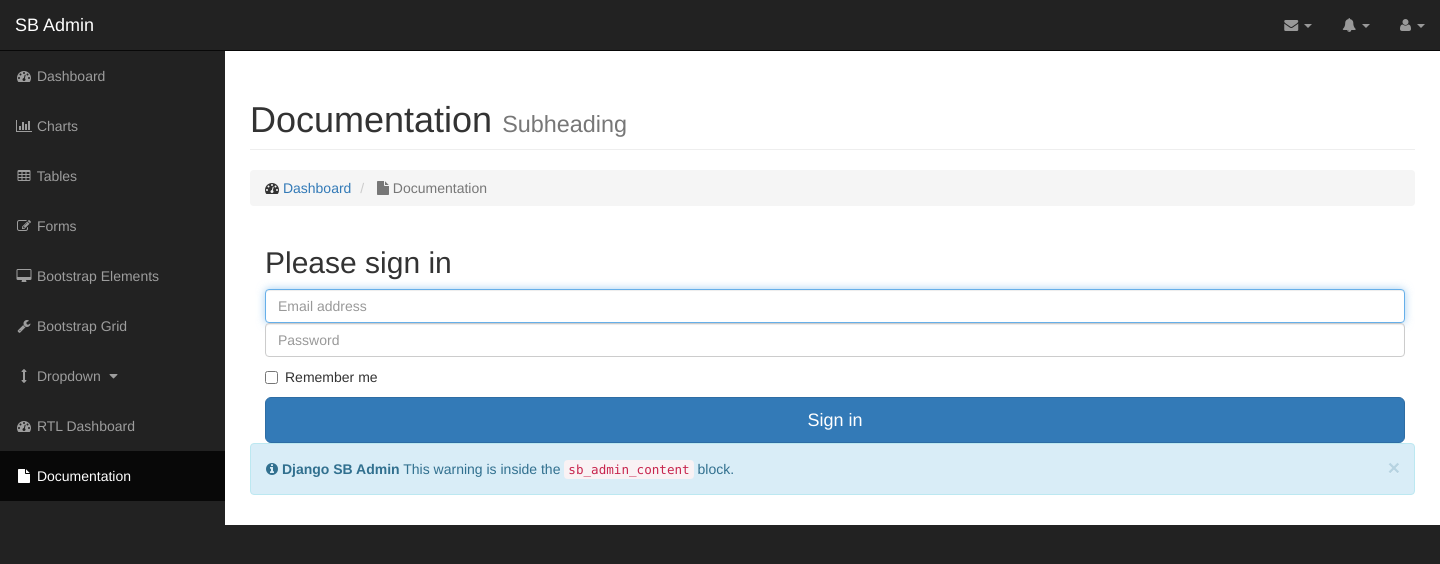
After one commit to bluszcz/django-sb-admin, a Django app: template django_sb_admin/templates/django_sb_admin/start.html in a window 1440 px wide. The commit adds this page. Shown: the top 564 px of the page. Run offline with Django 3.2, Linux system fonts and the light colour scheme; the template is opened without the code that fills it, so the values that code supplies are empty; grey boxes labelled with a size stand in for pictures from a placeholder-image service; some libraries are stand-ins or nearby versions.

Commit message:
Some new urls

```diff
--- a/django_sb_admin/templates/django_sb_admin/base.html
+++ b/django_sb_admin/templates/django_sb_admin/base.html
@@ -58,7 +58,7 @@
                                     </span>
                                     <div class="media-body">
                                         <h5 class="media-heading">
-                                            <strong>John Smith</strong>
+                                            <strong>{{ user.username }}</strong>
                                         </h5>
                                         <p class="small text-muted"><i class="fa fa-clock-o"></i> Yesterday at 4:32 PM</p>
                                         <p>Lorem ipsum dolor sit amet, consectetur...</p>
@@ -74,7 +74,7 @@
                                     </span>
                                     <div class="media-body">
                                         <h5 class="media-heading">
-                                            <strong>John Smith</strong>
+                                            <strong>{{ user.username }}</strong>
                                         </h5>
                                         <p class="small text-muted"><i class="fa fa-clock-o"></i> Yesterday at 4:32 PM</p>
                                         <p>Lorem ipsum dolor sit amet, consectetur...</p>
@@ -90,7 +90,7 @@
                                     </span>
                                     <div class="media-body">
                                         <h5 class="media-heading">
-                                            <strong>John Smith</strong>
+                                            <strong>{{ user.username }}</strong>
                                         </h5>
                                         <p class="small text-muted"><i class="fa fa-clock-o"></i> Yesterday at 4:32 PM</p>
                                         <p>Lorem ipsum dolor sit amet, consectetur...</p>
@@ -131,7 +131,7 @@
                     </ul>
                 </li>
                 <li class="dropdown">
-                    <a href="#" class="dropdown-toggle" data-toggle="dropdown"><i class="fa fa-user"></i> John Smith <b class="caret"></b></a>
+                    <a href="#" class="dropdown-toggle" data-toggle="dropdown"><i class="fa fa-user"></i> {{ user.username }} <b class="caret"></b></a>
                     <ul class="dropdown-menu">
                         <li>
                             <a href="#"><i class="fa fa-fw fa-user"></i> Profile</a>
@@ -181,11 +181,12 @@
                             </li>
                         </ul>
                     </li>
-                    <li class="active">
-                        <a href="blank-page.html"><i class="fa fa-fw fa-file"></i> Blank Page</a>
-                    </li>
+
                     <li>
                         <a href="index-rtl.html"><i class="fa fa-fw fa-dashboard"></i> RTL Dashboard</a>
+                    </li>
+                    <li class="active">
+                        <a href="blank-page.html"><i class="fa fa-fw fa-file"></i> Documentation</a>
                     </li>
                 </ul>
             </div>{% endblock sb_admin_sidebar %}
@@ -200,20 +201,37 @@
                 <div class="row">
                     <div class="col-lg-12">
                         <h1 class="page-header">
-                            Blank Page
-                            <small>Subheading</small>
+                            {% block sb_admin_title %}Documentation{% endblock sb_admin_title %}
+                            {% block sb_admin_subheading %}<small>Subheading</small>{% endblock sb_admin_subheading %}
                         </h1>
                         <ol class="breadcrumb">
                             <li>
                                 <i class="fa fa-dashboard"></i>  <a href="index.html">Dashboard</a>
                             </li>
                             <li class="active">
-                                <i class="fa fa-file"></i> Blank Page
+                                <i class="fa fa-file"></i> Documentation
                             </li>
                         </ol>
                     </div>
                 </div>
                 <!-- /.row -->
+                   <div class="container">
+
+      <form class="form-signin">
+        <h2 class="form-signin-heading">Please sign in</h2>
+        <label for="inputEmail" class="sr-only">Email address</label>
+        <input type="email" id="inputEmail" class="form-control" placeholder="Email address" required autofocus>
+        <label for="inputPassword" class="sr-only">Password</label>
+        <input type="password" id="inputPassword" class="form-control" placeholder="Password" required>
+        <div class="checkbox">
+          <label>
+            <input type="checkbox" value="remember-me"> Remember me
+          </label>
+        </div>
+        <button class="btn btn-lg btn-primary btn-block" type="submit">Sign in</button>
+      </form>
+
+    </div>
                 {% block sb_admin_content %}
                 <div class="row">
                     <div class="col-lg-12">
--- /dev/null
+++ b/django_sb_admin/templates/django_sb_admin/start.html
@@ -0,0 +1 @@
+{% extends "django_sb_admin/base.html" %}
--- a/django_sb_admin/views.py
+++ b/django_sb_admin/views.py
@@ -1,3 +1,7 @@
 from django.shortcuts import render
 
-# Create your views here.
+
+def start(request):
+    """Start page with a documentation.
+    """
+    return render(request, "django_sb_admin/start.html")
--- a/setup.py
+++ b/setup.py
@@ -13,7 +13,7 @@
     packages=['django_sb_admin'],
     include_package_data=True,
     license='Apache License version 2.0',  # example license
-    description='',
+    description='SB Admin dashboard Bootstrap 3 theme packaged as Django app.',
     long_description=README,
     url='https://github.com/bluszcz/django-smb-admin',
     author='Rafał Zawadzki',
@@ -22,13 +22,14 @@
         'Environment :: Web Environment',
         'Framework :: Django',
         'Intended Audience :: Developers',
-        'License :: OSI Approved :: BSD License', # example license
+        'License :: OSI Approved :: Apache License', # example license
         'Operating System :: OS Independent',
         'Programming Language :: Python',
         # Replace these appropriately if you are stuck on Python 2.
         'Programming Language :: Python :: 3',
         'Programming Language :: Python :: 3.2',
         'Programming Language :: Python :: 3.3',
+        'Programming Language :: Python :: 2.7',
         'Topic :: Internet :: WWW/HTTP',
         'Topic :: Internet :: WWW/HTTP :: Dynamic Content',
         ],
```
Also changed, not shown: django_sb_admin/templates/django_sb_admin/login.html (added, +17 -0 lines), django_sb_admin/urls.py (added, +7 -0 lines).
